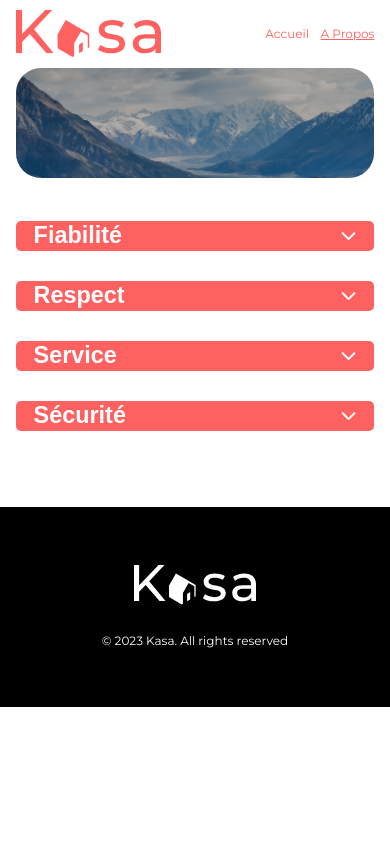
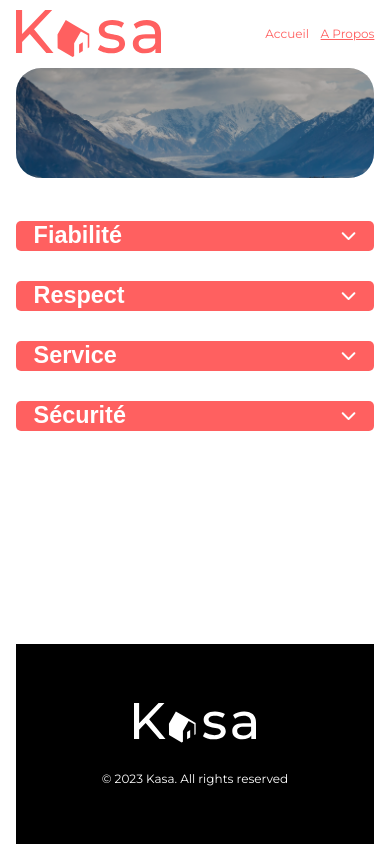
Before and after one commit to DylanPiriou/Kasa-App, a React (Create React App) app: page /about in a window 390 px wide. Built offline with nearby package versions, Linux system fonts and the light colour scheme.

Commit message:
footer fixed at the bottom even in mobile version

```diff
--- /dev/null
+++ b/src/Assets/styles/About.css
@@ -0,0 +1,9 @@
+.about{
+    display: flex;
+    flex-direction: column;
+    min-height: 100vh;
+}
+
+.collapse-container{
+    flex-grow: 1;
+}
--- a/src/Assets/styles/Card.css
+++ b/src/Assets/styles/Card.css
@@ -34,7 +34,7 @@
     color: #FFF;
 }
 
-@media (max-width: 824px){
+@media (max-width: 840px){
     .card{
         width: 100%;
         max-width: 100%;
--- a/src/Assets/styles/Footer.css
+++ b/src/Assets/styles/Footer.css
@@ -1,6 +1,4 @@
 footer{
-    position: absolute;
-    left: 0;
     width: 100%;
     height: 200px;
     display: flex;
--- a/src/Assets/styles/GridCards.css
+++ b/src/Assets/styles/GridCards.css
@@ -2,7 +2,7 @@
     width: 100%;
     height: auto;
     min-height: 50vh;
-    padding: 50px 5px;
+    padding: 50px 10px;
     display: flex;
     align-items: center;
     justify-content: space-around;
@@ -12,7 +12,7 @@
     background: #F7F7F7;
 }
 
-@media (max-width: 824px){
+@media (max-width: 840px){
     .grid-cards{
         padding: 0;
         background: none;
--- /dev/null
+++ b/src/Assets/styles/Housing.css
@@ -0,0 +1,5 @@
+.housing{
+    display: flex;
+    flex-direction: column;
+    min-height: 100vh;
+}
--- a/src/Assets/styles/HousingInfos.css
+++ b/src/Assets/styles/HousingInfos.css
@@ -1,4 +1,5 @@
 .housing-infos{
+    flex-grow: 1;
     width: 100%;
     display: flex;
     flex-direction: column;
--- a/src/Pages/About.jsx
+++ b/src/Pages/About.jsx
@@ -4,6 +4,7 @@ import Navbar from '../Components/Navbar'
 import BackgroundAbout from '../Assets/imgs/about-bg.jpg'
 import Collapse from '../Components/Collapse'
 import Footer from '../Components/Footer'
+import "../Assets/styles/About.css"
 
 export default function About() {
   const  [content] = useState([
--- a/src/Pages/Housing.jsx
+++ b/src/Pages/Housing.jsx
@@ -1,9 +1,10 @@
-import React, { useState } from 'react'
+import React from 'react'
 import { useLocation } from 'react-router-dom'
 import Footer from '../Components/Footer';
 import HousingInfos from '../Components/HousingInfos';
 import Navbar from "../Components/Navbar"
 import Slider from '../Components/Slider';
+import "../Assets/styles/Housing.css"
 
 
 export default function Housing() {
```
